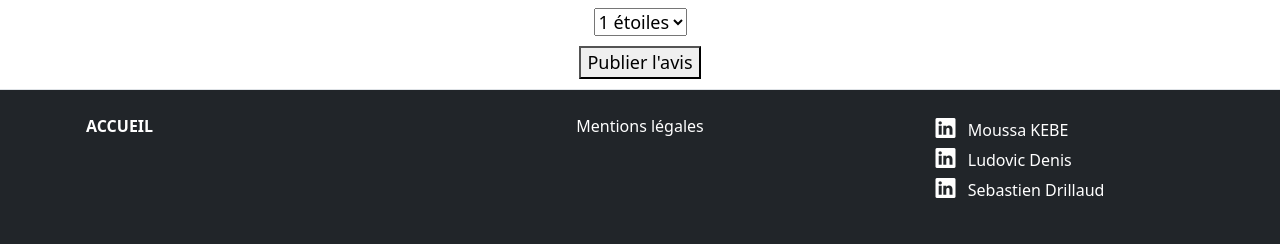
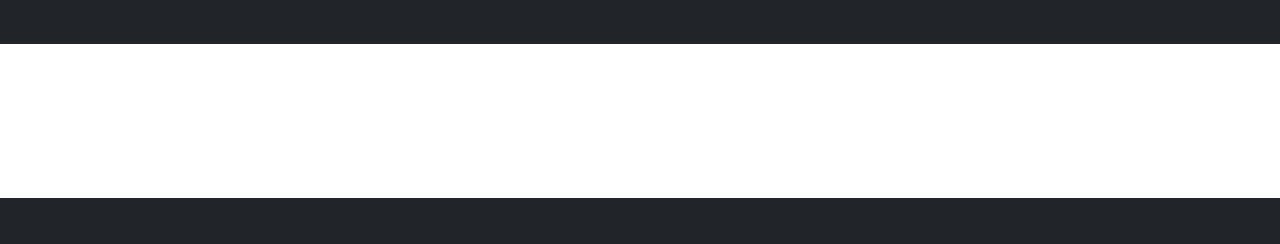
Before and after one commit to Seb-Prod/projetPhp, a PHP site: page /voiture.php?idVoiture=1 in a window 1280 px wide. Shown: the part 602-846 px from the top of the page. After the commit the page ends 800 px from the top, so only its background shows below. Run offline with PHP 8.4, Linux system fonts and the light colour scheme; data comes from the database, SQL or seed files in the repository; data that the repository does not hold is empty.

Commit message:
cleanAvis

```diff
--- a/voiture.php
+++ b/voiture.php
@@ -105,7 +105,7 @@ $photo = getCarPhoto($id_voiture);
     </div>
 </div>
 
-<div class="avis-section">
+<!-- <div class="avis-section">
     <h2>Avis clients</h2>
     <form action="ajouter_avis.php" method="POST">
         <input type="text" name="nom" placeholder="Votre nom" required>
@@ -117,6 +117,6 @@ $photo = getCarPhoto($id_voiture);
         </select>
         <button type="submit">Publier l'avis</button>
     </form>
-</div>
+</div> -->
 <script src="script.js"></script>
 <?php require_once 'includes/footer.php'; ?>
```
